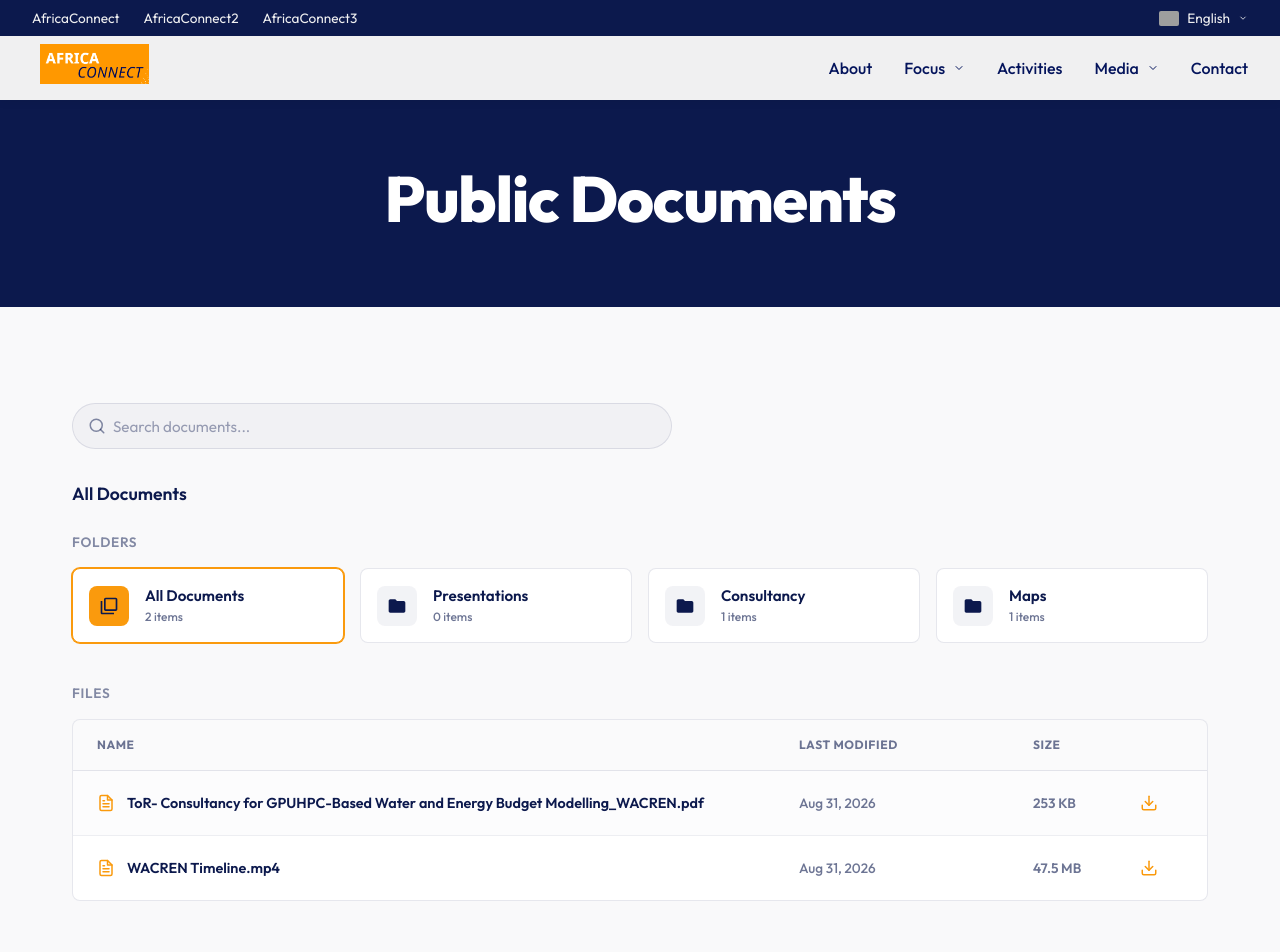
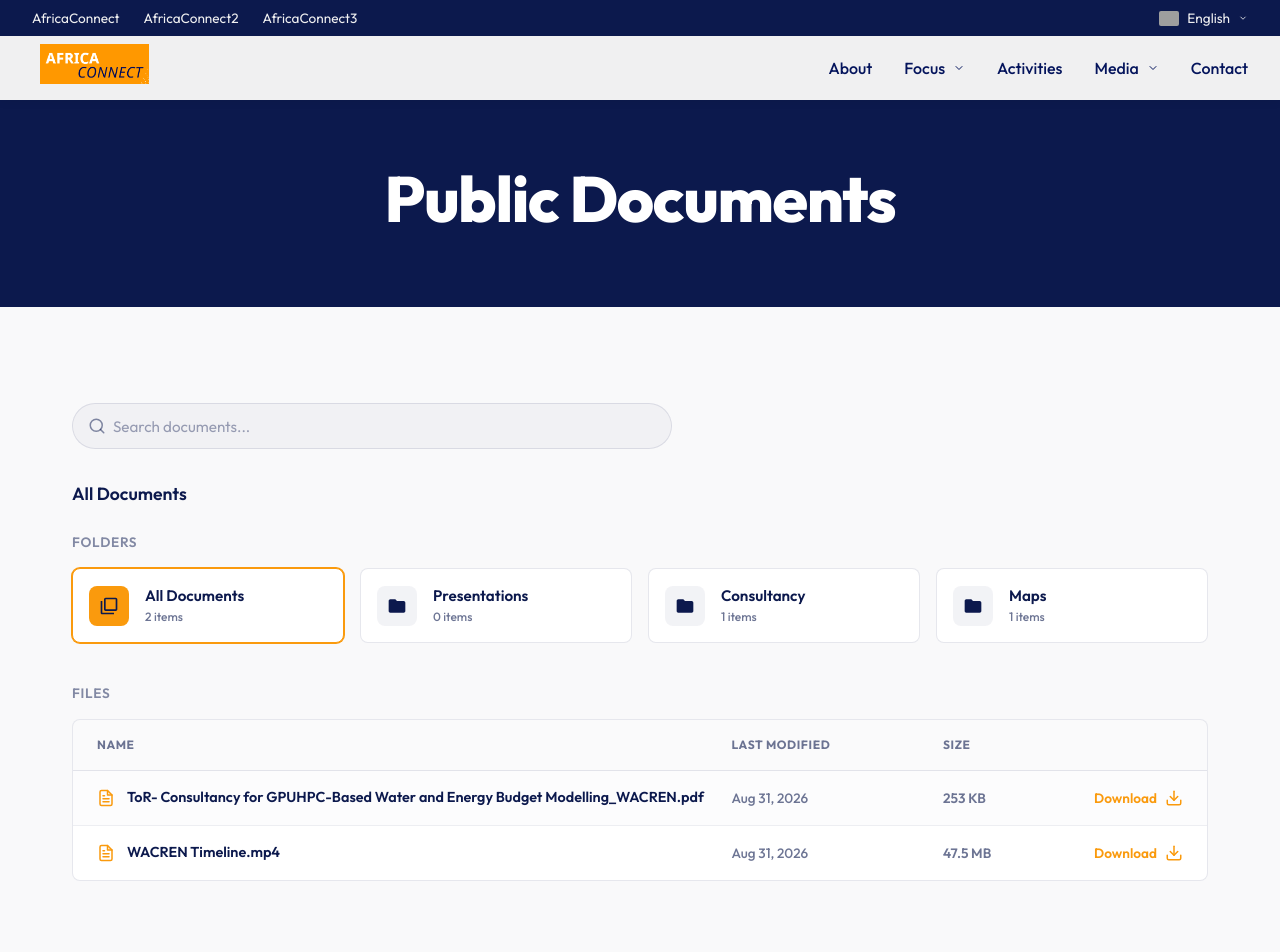
Before and after one commit to rizennews/africaconnect4, a Next.js app: page /publications in a window 1280 px wide. Shown: the top 952 px of the page. Built offline with nearby package versions, Linux system fonts and the light colour scheme; grey boxes are pictures that could not be loaded.

Commit message:
Add Download text to icon and expand clickable area in PublicationsList

```diff
--- a/src/components/PublicationsList.module.css
+++ b/src/components/PublicationsList.module.css
@@ -150,7 +150,7 @@
 
 .tableHeader {
   display: grid;
-  grid-template-columns: 3fr 1fr 100px 50px;
+  grid-template-columns: 3fr 1fr 100px 140px;
   padding: 1rem 1.5rem;
   background-color: rgba(12, 25, 77, 0.02);
   border-bottom: 1px solid rgba(12, 25, 77, 0.1);
@@ -162,7 +162,7 @@
 
 .tableRow {
   display: grid;
-  grid-template-columns: 3fr 1fr 100px 50px;
+  grid-template-columns: 3fr 1fr 100px 140px;
   align-items: center;
   padding: 1rem 1.5rem;
   border-bottom: 1px solid rgba(12, 25, 77, 0.06);
@@ -211,18 +211,18 @@
 .downloadBtn {
   display: flex;
   align-items: center;
-  justify-content: center;
-  width: 32px;
-  height: 32px;
-  border-radius: 50%;
+  justify-content: flex-end;
+  gap: 0.5rem;
   color: var(--color-primary-orange);
   background-color: transparent;
-  transition: background-color 0.2s;
+  transition: opacity 0.2s;
   text-decoration: none;
+  font-weight: 600;
+  font-size: 0.85rem;
 }
 
 .downloadBtn:hover {
-  background-color: rgba(250, 154, 13, 0.1);
+  opacity: 0.8;
 }
 
 .downloadBtn svg {
--- a/src/components/PublicationsList.tsx
+++ b/src/components/PublicationsList.tsx
@@ -134,6 +134,7 @@ export default function PublicationsList() {
             <div className={styles.fileDateCol}>{file.date}</div>
             <div className={styles.fileSizeCol}>{file.size}</div>
             <a href={file.path} target="_blank" rel="noopener noreferrer" className={styles.downloadBtn} title="Download file" aria-label="Download">
+              <span>Download</span>
               <svg viewBox="0 0 24 24" fill="none" stroke="currentColor" strokeWidth="2" strokeLinecap="round" strokeLinejoin="round">
                 <path d="M21 15v4a2 2 0 0 1-2 2H5a2 2 0 0 1-2-2v-4"></path>
                 <polyline points="7 10 12 15 17 10"></polyline>
```
